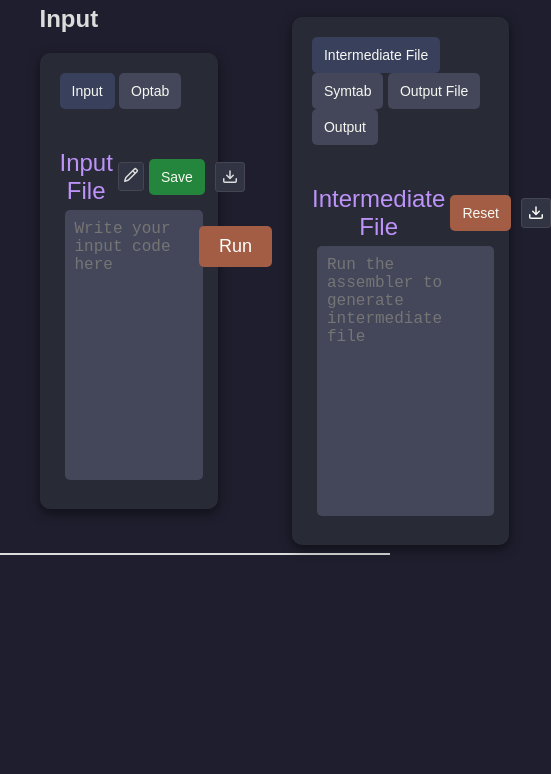
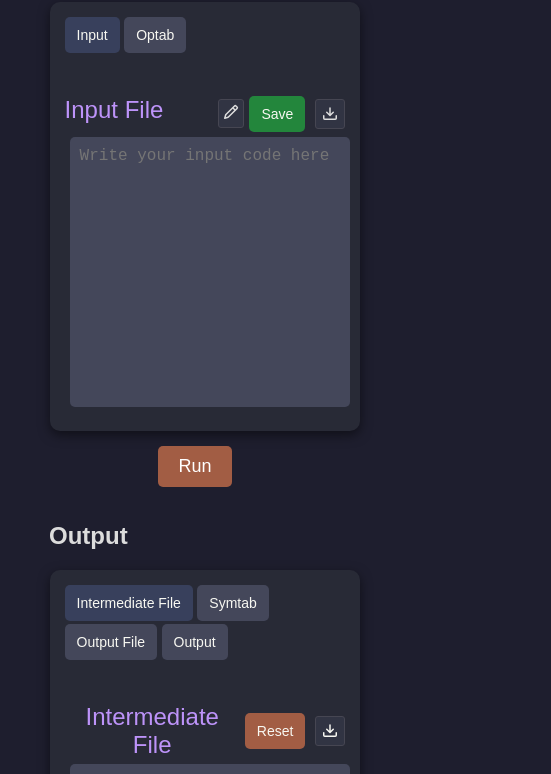
Before and after one commit to aarontoms/Pass2GUI-aaron, a website: page public/index.html in a window 390 px wide. Shown: the part 255-1029 px from the top of the page, 551 px wide, since content can reach past the window. Before the commit the page ends 844 px from the top, so only its background shows below. Drawn offline with Linux system fonts and the light colour scheme.

Commit message:
Add files via upload

```diff
--- a/public/ofStyles.css
+++ b/public/ofStyles.css
@@ -8,7 +8,7 @@
     flex-direction: column;
     justify-content: center;
     align-items: center;
-    height: 100vh;
+    min-height: 100vh;
 }
 
 .outbox {
@@ -38,10 +38,12 @@
     justify-content: center;
     flex-direction: column;
 }
-.left{
+
+.left {
     width: 44%;
 }
-.right{
+
+.right {
     width: 56%;
 }
 
@@ -128,7 +130,7 @@
     margin-left: 10px;
 }
 
-.upload{
+.upload {
     padding: 6px;
     rotate: 180deg;
 }
@@ -170,3 +172,37 @@
 .run-btn:hover {
     background-color: #804935;
 }
+
+@media (max-width: 1000px) {
+    .outbox {
+        flex-direction: column;
+        padding: 5% 0;
+        width: 100vw;
+    }
+
+    .input-btn,
+    .output-btn,
+    .intermediate-btn,
+    .symtab-btn,
+    .output-btn,
+    .output-btn2 {
+        margin-bottom: 3px;
+    }
+
+    .run-btn {
+        margin: 15px 0;
+    }
+
+    .left,
+    .right {
+        width: 80%;
+        max-width: 400px;
+    }
+
+    .left-box,
+    .right-box {
+        width: 90%;
+        margin: 0 auto;
+        padding: 15px;
+    }
+}
```
